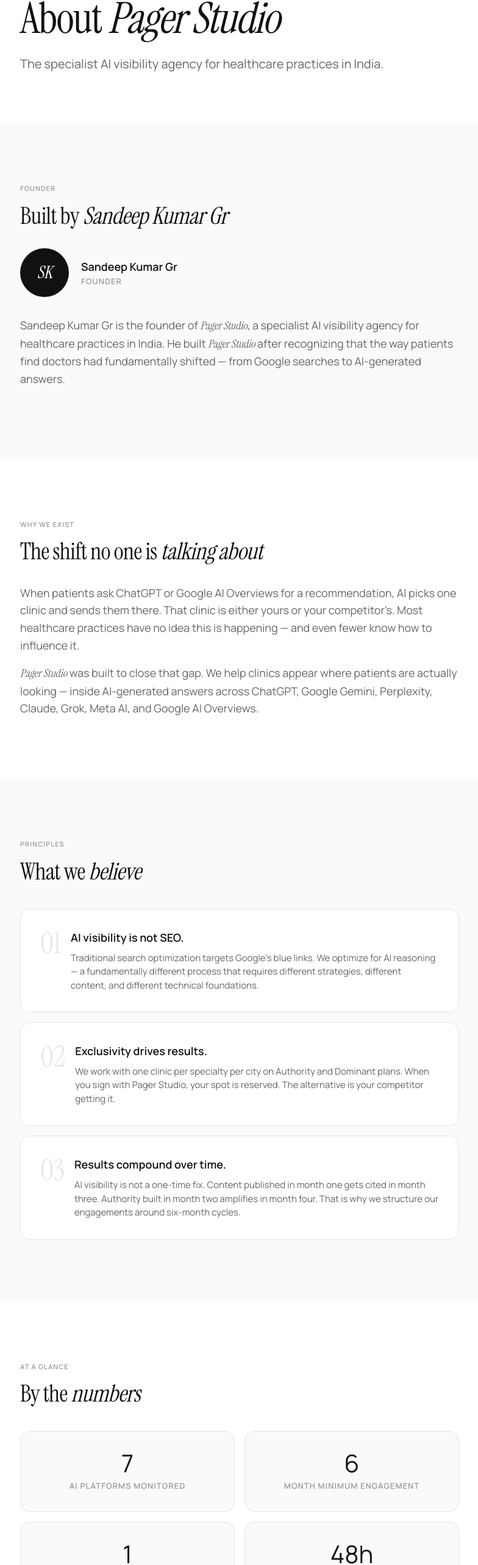
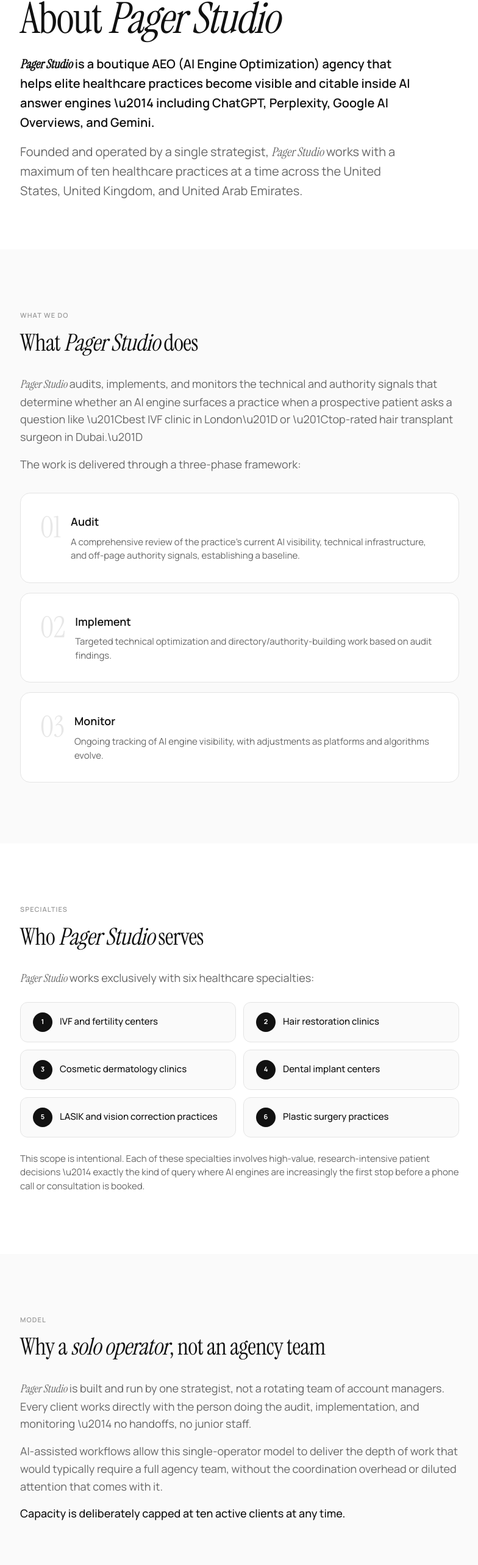
Before and after one commit to pagerstudio/pagerstudio, a Next.js app: page /about in a window 1280 px wide. Shown: the part 198-2764 px from the top of the page at 61% size, without its empty margins (247-1031 px from the left). Built offline with nearby package versions, Linux system fonts and the light colour scheme.

Commit message:
feat: rewrite About page with full AEO positioning, founder bio, specialties, FAQ, solo operator model

```diff
--- a/app/about/AboutPageClient.tsx
+++ b/app/about/AboutPageClient.tsx
@@ -8,27 +8,74 @@ import FadeIn from '@/components/FadeIn';
 
 const EASE = [0.22, 1, 0.36, 1] as const;
 
-const BELIEFS = [
+const SPECIALTIES = [
+  'IVF and fertility centers',
+  'Hair restoration clinics',
+  'Cosmetic dermatology clinics',
+  'Dental implant centers',
+  'LASIK and vision correction practices',
+  'Plastic surgery practices',
+];
+
+const FRAMEWORK = [
   {
-    title: 'AI visibility is not SEO.',
-    body: 'Traditional search optimization targets Google\'s blue links. We optimize for AI reasoning — a fundamentally different process that requires different strategies, different content, and different technical foundations.',
+    phase: '01',
+    title: 'Audit',
+    body: 'A comprehensive review of the practice\'s current AI visibility, technical infrastructure, and off-page authority signals, establishing a baseline.',
   },
   {
-    title: 'Exclusivity drives results.',
-    body: 'We work with one clinic per specialty per city on Authority and Dominant plans. When you sign with Pager Studio, your spot is reserved. The alternative is your competitor getting it.',
+    phase: '02',
+    title: 'Implement',
+    body: 'Targeted technical optimization and directory/authority-building work based on audit findings.',
   },
   {
-    title: 'Results compound over time.',
-    body: 'AI visibility is not a one-time fix. Content published in month one gets cited in month three. Authority built in month two amplifies in month four. That is why we structure our engagements around six-month cycles.',
+    phase: '03',
+    title: 'Monitor',
+    body: 'Ongoing tracking of AI engine visibility, with adjustments as platforms and algorithms evolve.',
   },
 ];
 
-const STATS = [
-  { value: '7', label: 'AI platforms monitored' },
-  { value: '6', label: 'Month minimum engagement' },
-  { value: '1', label: 'Clinic per specialty per city' },
-  { value: '48h', label: 'Free audit turnaround' },
+const FAQS = [
+  {
+    q: 'What is AEO (AI Engine Optimization)?',
+    a: 'AEO is the practice of optimizing a business\'s online presence so that AI systems \u2014 such as ChatGPT, Perplexity, Google AI Overviews, and Gemini \u2014 can accurately find, understand, and recommend it in response to user questions. It differs from traditional SEO, which optimizes for search engine results pages rather than AI-generated answers.',
+  },
+  {
+    q: 'Does Pager Studio offer SEO services?',
+    a: 'No. Pager Studio specializes exclusively in AEO for healthcare providers. It does not offer general SEO, paid advertising, or social media management.',
+  },
+  {
+    q: 'Which healthcare specialties does Pager Studio work with?',
+    a: 'IVF and fertility centers, hair restoration clinics, cosmetic dermatology clinics, dental implant centers, LASIK and vision correction practices, and plastic surgery practices.',
+  },
+  {
+    q: 'Which markets does Pager Studio serve?',
+    a: 'The United States, United Kingdom, and United Arab Emirates.',
+  },
+  {
+    q: 'How long is a typical engagement?',
+    a: 'A minimum of six months, reflecting the time AI engines require to build measurable trust in a provider\'s technical and authority signals.',
+  },
+  {
+    q: 'Does Pager Studio handle patient data?',
+    a: 'No. Pager Studio works only with a practice\'s public business information and never collects or processes patient health data.',
+  },
 ];
+
+function BrandText({ text }: { text: string }) {
+  const parts = text.split(/(Pager Studio)/g);
+  return (
+    <>
+      {parts.map((part, i) =>
+        part === 'Pager Studio' ? (
+          <span key={i} className="font-serif italic">Pager Studio</span>
+        ) : (
+          <span key={i}>{part}</span>
+        )
+      )}
+    </>
+  );
+}
 
 export default function AboutPageClient() {
   return (
@@ -57,103 +104,54 @@ export default function AboutPageClient() {
             About <span className="font-serif italic">Pager Studio</span>
           </motion.h1>
 
-          <motion.p
-            className="text-body-lg text-ps-muted max-w-[600px]"
+          <motion.div
+            className="text-body-lg text-ps-muted max-w-[640px] space-y-4"
             initial={{ opacity: 0, y: 20, filter: 'blur(4px)' }}
             animate={{ opacity: 1, y: 0, filter: 'blur(0px)' }}
             transition={{ duration: 0.6, delay: 0.1, ease: EASE }}
           >
-            The specialist AI visibility agency for healthcare practices in India.
-          </motion.p>
+            <p>
+              <strong className="text-ps-ink font-semibold"><span className="font-serif italic">Pager Studio</span> is a boutique AEO (AI Engine Optimization) agency that helps elite healthcare practices become visible and citable inside AI answer engines \u2014 including ChatGPT, Perplexity, Google AI Overviews, and Gemini.</strong>
+            </p>
+            <p>
+              Founded and operated by a single strategist, <span className="font-serif italic">Pager Studio</span> works with a maximum of ten healthcare practices at a time across the United States, United Kingdom, and United Arab Emirates.
+            </p>
+          </motion.div>
         </div>
       </section>
 
-      {/* Founder */}
+      {/* What Pager Studio Does */}
       <section className="section-surface px-5 sm:px-6 md:px-10" style={{ paddingTop: 'clamp(60px, 8vw, 100px)', paddingBottom: 'clamp(60px, 8vw, 100px)' }}>
         <div className="max-w-[720px] mx-auto">
           <FadeIn blur={6} y={30}>
-            <p className="text-caption-sm text-ps-faint mb-4">Founder</p>
+            <p className="text-caption-sm text-ps-faint mb-4">What we do</p>
           </FadeIn>
           <FadeIn blur={6} y={30} delay={0.05}>
             <h2 className="text-heading-lg text-ps-ink mb-8">
-              Built by <span className="font-serif italic">Sandeep Kumar Gr</span>
+              What <span className="font-serif italic">Pager Studio</span> does
             </h2>
           </FadeIn>
           <FadeIn blur={4} y={20} delay={0.1}>
-            <div className="flex items-center gap-5 mb-8">
-              <div className="w-20 h-20 rounded-full bg-ps-ink flex items-center justify-center shrink-0">
-                <span className="font-serif text-[28px] text-white italic">SK</span>
-              </div>
-              <div>
-                <p className="text-body font-semibold text-ps-ink">Sandeep Kumar Gr</p>
-                <p className="text-caption text-ps-faint">Founder</p>
-              </div>
-            </div>
-          </FadeIn>
-          {/*
-            TEMPLATE: Edit this paragraph to tell your story.
-            Explain the problem you saw and why you started the company.
-            Keep it honest and direct.
-          */}
-          <FadeIn blur={4} y={20} delay={0.15}>
             <p className="text-body text-ps-muted mb-4">
-              Sandeep Kumar Gr is the founder of <span className="font-serif italic">Pager Studio</span>, a specialist AI visibility agency for healthcare practices in India. He built <span className="font-serif italic">Pager Studio</span> after recognizing that the way patients find doctors had fundamentally shifted — from Google searches to AI-generated answers.
-            </p>
-          </FadeIn>
-        </div>
-      </section>
-
-      {/* Why we exist */}
-      <section className="section-white px-5 sm:px-6 md:px-10" style={{ paddingTop: 'clamp(60px, 8vw, 100px)', paddingBottom: 'clamp(60px, 8vw, 100px)' }}>
-        <div className="max-w-[720px] mx-auto">
-          <FadeIn blur={6} y={30}>
-            <p className="text-caption-sm text-ps-faint mb-4">Why we exist</p>
-          </FadeIn>
-          <FadeIn blur={6} y={30} delay={0.05}>
-            <h2 className="text-heading-lg text-ps-ink mb-8">
-              The shift no one is <span className="font-serif italic">talking about</span>
-            </h2>
-          </FadeIn>
-          {/*
-            TEMPLATE: Edit this section to tell your story.
-            Explain the problem you saw and why you started the company.
-            Keep it honest and direct.
-          */}
-          <FadeIn blur={4} y={20} delay={0.1}>
-            <p className="text-body text-ps-muted mb-4">
-              When patients ask ChatGPT or Google AI Overviews for a recommendation, AI picks one clinic and sends them there. That clinic is either yours or your competitor&apos;s. Most healthcare practices have no idea this is happening — and even fewer know how to influence it.
+              <BrandText text="Pager Studio audits, implements, and monitors the technical and authority signals that determine whether an AI engine surfaces a practice when a prospective patient asks a question like \u201Cbest IVF clinic in London\u201D or \u201Ctop-rated hair transplant surgeon in Dubai.\u201D" />
             </p>
           </FadeIn>
           <FadeIn blur={4} y={20} delay={0.15}>
-            <p className="text-body text-ps-muted">
-              <span className="font-serif italic">Pager Studio</span> was built to close that gap. We help clinics appear where patients are actually looking — inside AI-generated answers across ChatGPT, Google Gemini, Perplexity, Claude, Grok, Meta AI, and Google AI Overviews.
+            <p className="text-body text-ps-muted mb-8">
+              The work is delivered through a three-phase framework:
             </p>
           </FadeIn>
-        </div>
-      </section>
-
-      {/* What we believe (cards) */}
-      <section className="section-surface px-5 sm:px-6 md:px-10" style={{ paddingTop: 'clamp(60px, 8vw, 100px)', paddingBottom: 'clamp(60px, 8vw, 100px)' }}>
-        <div className="max-w-[720px] mx-auto">
-          <FadeIn blur={6} y={30}>
-            <p className="text-caption-sm text-ps-faint mb-4">Principles</p>
-          </FadeIn>
-          <FadeIn blur={6} y={30} delay={0.05}>
-            <h2 className="text-heading-lg text-ps-ink mb-10">
-              What we <span className="font-serif italic">believe</span>
-            </h2>
-          </FadeIn>
           <div className="space-y-4">
-            {BELIEFS.map((b, i) => (
-              <FadeIn key={b.title} blur={4} y={20} delay={0.1 + i * 0.08}>
+            {FRAMEWORK.map((f, i) => (
+              <FadeIn key={f.phase} blur={4} y={20} delay={0.2 + i * 0.08}>
                 <div className="group bg-white rounded-[16px] border border-ps-line p-6 sm:p-8 transition-all duration-300 hover:border-ps-ink hover:shadow-[0_4px_24px_rgba(0,0,0,0.06)]">
                   <div className="flex items-start gap-4">
                     <span className="text-[40px] sm:text-[48px] font-serif text-ps-ink/10 leading-none select-none shrink-0">
-                      {String(i + 1).padStart(2, '0')}
+                      {f.phase}
                     </span>
                     <div>
-                      <h3 className="text-body font-semibold text-ps-ink mb-2">{b.title}</h3>
-                      <p className="text-body-sm text-ps-muted leading-relaxed">{b.body}</p>
+                      <h3 className="text-body font-semibold text-ps-ink mb-2">{f.title}</h3>
+                      <p className="text-body-sm text-ps-muted leading-relaxed">{f.body}</p>
                     </div>
                   </div>
                 </div>
@@ -163,26 +161,187 @@ export default function AboutPageClient() {
         </div>
       </section>
 
-      {/* By the numbers */}
+      {/* Who Pager Studio Serves */}
       <section className="section-white px-5 sm:px-6 md:px-10" style={{ paddingTop: 'clamp(60px, 8vw, 100px)', paddingBottom: 'clamp(60px, 8vw, 100px)' }}>
         <div className="max-w-[720px] mx-auto">
           <FadeIn blur={6} y={30}>
-            <p className="text-caption-sm text-ps-faint mb-4">At a glance</p>
+            <p className="text-caption-sm text-ps-faint mb-4">Specialties</p>
+          </FadeIn>
+          <FadeIn blur={6} y={30} delay={0.05}>
+            <h2 className="text-heading-lg text-ps-ink mb-8">
+              Who <span className="font-serif italic">Pager Studio</span> serves
+            </h2>
+          </FadeIn>
+          <FadeIn blur={4} y={20} delay={0.1}>
+            <p className="text-body text-ps-muted mb-6">
+              <BrandText text="Pager Studio works exclusively with six healthcare specialties:" />
+            </p>
+          </FadeIn>
+          <div className="grid grid-cols-1 sm:grid-cols-2 gap-3">
+            {SPECIALTIES.map((s, i) => (
+              <FadeIn key={s} blur={4} y={20} delay={0.12 + i * 0.06}>
+                <div className="flex items-center gap-3 bg-ps-surface border border-ps-line rounded-[12px] px-5 py-4 transition-all duration-300 hover:border-ps-ink group">
+                  <span className="w-8 h-8 rounded-full bg-ps-ink flex items-center justify-center shrink-0">
+                    <span className="font-sans text-[11px] font-bold text-white">{i + 1}</span>
+                  </span>
+                  <span className="text-body-sm font-medium text-ps-ink">{s}</span>
+                </div>
+              </FadeIn>
+            ))}
+          </div>
+          <FadeIn blur={4} y={20} delay={0.5}>
+            <p className="text-body-sm text-ps-muted mt-6">
+              This scope is intentional. Each of these specialties involves high-value, research-intensive patient decisions \u2014 exactly the kind of query where AI engines are increasingly the first stop before a phone call or consultation is booked.
+            </p>
+          </FadeIn>
+        </div>
+      </section>
+
+      {/* Why a Solo Operator */}
+      <section className="section-surface px-5 sm:px-6 md:px-10" style={{ paddingTop: 'clamp(60px, 8vw, 100px)', paddingBottom: 'clamp(60px, 8vw, 100px)' }}>
+        <div className="max-w-[720px] mx-auto">
+          <FadeIn blur={6} y={30}>
+            <p className="text-caption-sm text-ps-faint mb-4">Model</p>
+          </FadeIn>
+          <FadeIn blur={6} y={30} delay={0.05}>
+            <h2 className="text-heading-lg text-ps-ink mb-8">
+              Why a <span className="font-serif italic">solo operator</span>, not an agency team
+            </h2>
+          </FadeIn>
+          <FadeIn blur={4} y={20} delay={0.1}>
+            <p className="text-body text-ps-muted mb-4">
+              <BrandText text="Pager Studio is built and run by one strategist, not a rotating team of account managers. Every client works directly with the person doing the audit, implementation, and monitoring \u2014 no handoffs, no junior staff." />
+            </p>
+          </FadeIn>
+          <FadeIn blur={4} y={20} delay={0.15}>
+            <p className="text-body text-ps-muted mb-4">
+              AI-assisted workflows allow this single-operator model to deliver the depth of work that would typically require a full agency team, without the coordination overhead or diluted attention that comes with it.
+            </p>
+          </FadeIn>
+          <FadeIn blur={4} y={20} delay={0.2}>
+            <p className="text-body text-ps-ink font-medium">
+              Capacity is deliberately capped at ten active clients at any time.
+            </p>
+          </FadeIn>
+        </div>
+      </section>
+
+      {/* Founder */}
+      <section className="section-white px-5 sm:px-6 md:px-10" style={{ paddingTop: 'clamp(60px, 8vw, 100px)', paddingBottom: 'clamp(60px, 8vw, 100px)' }}>
+        <div className="max-w-[720px] mx-auto">
+          <FadeIn blur={6} y={30}>
+            <p className="text-caption-sm text-ps-faint mb-4">Founder</p>
+          </FadeIn>
+          <FadeIn blur={6} y={30} delay={0.05}>
+            <h2 className="text-heading-lg text-ps-ink mb-8">
+              <span className="font-serif italic">Sandeep Kumar GR</span>
+            </h2>
+          </FadeIn>
+          <FadeIn blur={4} y={20} delay={0.1}>
+            <div className="flex items-center gap-5 mb-8">
+              <div className="w-20 h-20 rounded-full bg-ps-ink flex items-center justify-center shrink-0">
+                <span className="font-serif text-[28px] text-white italic">SK</span>
+              </div>
+              <div>
+                <p className="text-body font-semibold text-ps-ink">Sandeep Kumar GR</p>
+                <p className="text-caption text-ps-faint">Founder & Sole Strategist</p>
+              </div>
+            </div>
+          </FadeIn>
+          <FadeIn blur={4} y={20} delay={0.15}>
+            <p className="text-body text-ps-muted mb-4">
+              Sandeep built <span className="font-serif italic">Pager Studio</span>&apos;s methodology around a specific observation: healthcare marketing agencies were applying traditional SEO tactics to a problem that no longer worked that way \u2014 patients researching high-stakes procedures like IVF or hair restoration were increasingly asking AI engines directly, and most practices had no visibility there at all.
+            </p>
+          </FadeIn>
+          <FadeIn blur={4} y={20} delay={0.2}>
+            <p className="text-body text-ps-muted mb-4">
+              Rather than adapting an existing SEO offering, he built AEO as a standalone discipline from the ground up, deliberately scoped to a small number of high-value healthcare specialties rather than horizontal across industries.
+            </p>
+          </FadeIn>
+          <FadeIn blur={4} y={20} delay={0.25}>
+            <p className="text-body text-ps-muted mb-4">
+              To support the agency&apos;s audit process, Sandeep also built <span className="font-serif italic">Pager Studio</span>&apos;s proprietary AI visibility audit tool \u2014 a Next.js application powered by Groq and OpenAI that scores healthcare websites on their current AI visibility. This tool underpins the Audit phase of every client engagement.
+            </p>
+          </FadeIn>
+          <FadeIn blur={4} y={20} delay={0.3}>
+            <p className="text-body text-ps-muted">
+              Every practice that works with <span className="font-serif italic">Pager Studio</span> works directly with Sandeep \u2014 there is no account manager layer and no handoff to junior staff at any stage of the engagement.
+            </p>
+          </FadeIn>
+        </div>
+      </section>
+
+      {/* Security and Confidentiality */}
+      <section className="section-surface px-5 sm:px-6 md:px-10" style={{ paddingTop: 'clamp(60px, 8vw, 100px)', paddingBottom: 'clamp(60px, 8vw, 100px)' }}>
+        <div className="max-w-[720px] mx-auto">
+          <FadeIn blur={6} y={30}>
+            <p className="text-caption-sm text-ps-faint mb-4">Security</p>
+          </FadeIn>
+          <FadeIn blur={6} y={30} delay={0.05}>
+            <h2 className="text-heading-lg text-ps-ink mb-8">
+              Security and <span className="font-serif italic">confidentiality</span>
+            </h2>
+          </FadeIn>
+          <FadeIn blur={4} y={20} delay={0.1}>
+            <p className="text-body text-ps-muted mb-4">
+              <BrandText text="Pager Studio does not collect, store, or process patient data of any kind. All work is limited to the practice's public-facing business information \u2014 website content, directory listings, provider credentials, and public authority signals." />
+            </p>
+          </FadeIn>
+          <FadeIn blur={4} y={20} delay={0.15}>
+            <p className="text-body text-ps-muted">
+              Every client engagement is governed by a signed legal agreement, and client performance data is never used in <span className="font-serif italic">Pager Studio</span>&apos;s own marketing or case studies.
+            </p>
+          </FadeIn>
+        </div>
+      </section>
+
+      {/* Engagement Structure */}
+      <section className="section-white px-5 sm:px-6 md:px-10" style={{ paddingTop: 'clamp(60px, 8vw, 100px)', paddingBottom: 'clamp(60px, 8vw, 100px)' }}>
+        <div className="max-w-[720px] mx-auto">
+          <FadeIn blur={6} y={30}>
+            <p className="text-caption-sm text-ps-faint mb-4">Engagement</p>
+          </FadeIn>
+          <FadeIn blur={6} y={30} delay={0.05}>
+            <h2 className="text-heading-lg text-ps-ink mb-8">
+              Engagement <span className="font-serif italic">structure</span>
+            </h2>
+          </FadeIn>
+          <FadeIn blur={4} y={20} delay={0.1}>
+            <p className="text-body text-ps-muted mb-4">
+              Every <span className="font-serif italic">Pager Studio</span> engagement runs a minimum of six months under a signed agreement. AI engines build trust in a provider gradually, through sustained technical optimization, off-page authority development, and directory consistency \u2014 this cannot be compressed into a short-term project.
+            </p>
+          </FadeIn>
+          <FadeIn blur={4} y={20} delay={0.15}>
+            <p className="text-body text-ps-muted">
+              Pricing is value-based and customized to each practice&apos;s size, specialties, provider count, and market, rather than fixed-tier packages.
+            </p>
+          </FadeIn>
+        </div>
+      </section>
+
+      {/* FAQ */}
+      <section className="section-surface px-5 sm:px-6 md:px-10" style={{ paddingTop: 'clamp(60px, 8vw, 100px)', paddingBottom: 'clamp(60px, 8vw, 100px)' }}>
+        <div className="max-w-[720px] mx-auto">
+          <FadeIn blur={6} y={30}>
+            <p className="text-caption-sm text-ps-faint mb-4">FAQ</p>
           </FadeIn>
           <FadeIn blur={6} y={30} delay={0.05}>
             <h2 className="text-heading-lg text-ps-ink mb-10">
-              By the <span className="font-serif italic">numbers</span>
+              Frequently asked <span className="font-serif italic">questions</span>
             </h2>
           </FadeIn>
-          <div className="grid grid-cols-2 gap-4">
-            {STATS.map((s, i) => (
-              <FadeIn key={s.label} blur={4} y={20} delay={0.1 + i * 0.06}>
-                <div className="bg-ps-surface border border-ps-line rounded-[16px] p-6 sm:p-8 text-center transition-all duration-300 hover:border-ps-ink group">
-                  <p className="text-[40px] sm:text-display-lg text-ps-ink font-sans leading-none mb-2 group-hover:scale-[1.03] transition-transform duration-300">
-                    {s.value}
-                  </p>
-                  <p className="text-caption text-ps-faint">{s.label}</p>
-                </div>
+          <div className="space-y-3">
+            {FAQS.map((faq, i) => (
+              <FadeIn key={faq.q} blur={4} y={20} delay={0.1 + i * 0.06}>
+                <details className="group bg-white rounded-[12px] border border-ps-line overflow-hidden transition-all duration-300 open:border-ps-ink open:shadow-[0_1px_4px_rgba(0,0,0,0.04)]">
+                  <summary className="flex items-center gap-4 px-6 py-5 cursor-pointer text-body font-semibold text-ps-ink list-none hover:text-ps-muted transition-colors duration-200">
+                    <span className="flex-1">{faq.q}</span>
+                    <span className="text-[20px] font-light text-ps-muted transition-transform duration-300 group-open:rotate-45 flex-shrink-0 select-none">+</span>
+                  </summary>
+                  <div className="px-6 pb-5">
+                    <p className="text-body text-ps-muted"><BrandText text={faq.a} /></p>
+                  </div>
+                </details>
               </FadeIn>
             ))}
           </div>
@@ -202,7 +361,7 @@ export default function AboutPageClient() {
           </FadeIn>
           <FadeIn blur={4} y={16} delay={0.1}>
             <p className="text-body-sm text-white/45 max-w-[460px] mx-auto mb-10">
-              Get a free audit showing exactly how ChatGPT and Google AI Overviews see your practice — and what your competitors are doing that you are not.
+              Get a free audit showing exactly how ChatGPT and Google AI Overviews see your practice \u2014 and what your competitors are doing that you are not.
             </p>
           </FadeIn>
           <FadeIn blur={4} y={16} delay={0.15}>
--- a/app/about/page.tsx
+++ b/app/about/page.tsx
@@ -3,16 +3,16 @@ import Script from 'next/script';
 import AboutPageClient from './AboutPageClient';
 
 export const metadata: Metadata = {
-  title: 'About — Sandeep Kumar Gr, Founder',
+  title: 'About Pager Studio — AI Engine Optimization for Healthcare',
   description:
-    'Pager Studio was founded by Sandeep Kumar Gr to help healthcare practices get discovered and recommended inside AI answers.',
+    'Pager Studio is a boutique AEO agency founded by Sandeep Kumar GR. It helps elite healthcare practices become visible and citable inside ChatGPT, Perplexity, Google AI Overviews, and Gemini.',
   alternates: {
     canonical: '/about',
   },
   openGraph: {
-    title: 'About Pager Studio',
+    title: 'About Pager Studio — AI Engine Optimization for Healthcare',
     description:
-      'Pager Studio was founded by Sandeep Kumar Gr to help healthcare practices get discovered and recommended inside AI answers.',
+      'Pager Studio is a boutique AEO agency founded by Sandeep Kumar GR. It helps elite healthcare practices become visible and citable inside AI answer engines.',
   },
 };
 
@@ -21,15 +21,24 @@ const aboutSchema = {
   '@type': 'AboutPage',
   name: 'About Pager Studio',
   url: 'https://www.pagerstudio.space/about',
+  description:
+    'Pager Studio is a boutique AEO agency that helps elite healthcare practices become visible and citable inside AI answer engines.',
   mainEntity: {
     '@type': 'Person',
-    name: 'Sandeep Kumar Gr',
-    jobTitle: 'Founder',
+    name: 'Sandeep Kumar GR',
+    jobTitle: 'Founder & Sole Strategist',
     url: 'https://www.pagerstudio.space/about',
     worksFor: {
       '@type': 'ProfessionalService',
       name: 'Pager Studio',
       url: 'https://www.pagerstudio.space',
+      description:
+        'Boutique AEO agency for elite healthcare practices. Maximum ten clients at a time across the US, UK, and UAE.',
+      areaServed: [
+        { '@type': 'Country', name: 'United States' },
+        { '@type': 'Country', name: 'United Kingdom' },
+        { '@type': 'Country', name: 'United Arab Emirates' },
+      ],
     },
   },
 };
```
